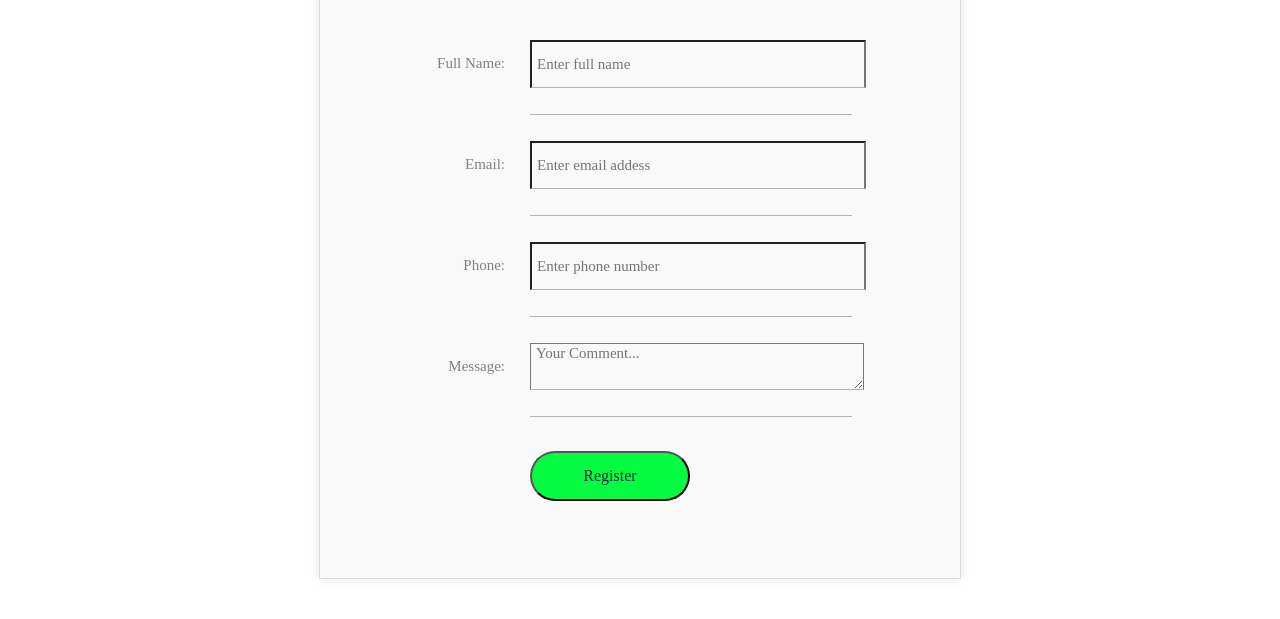
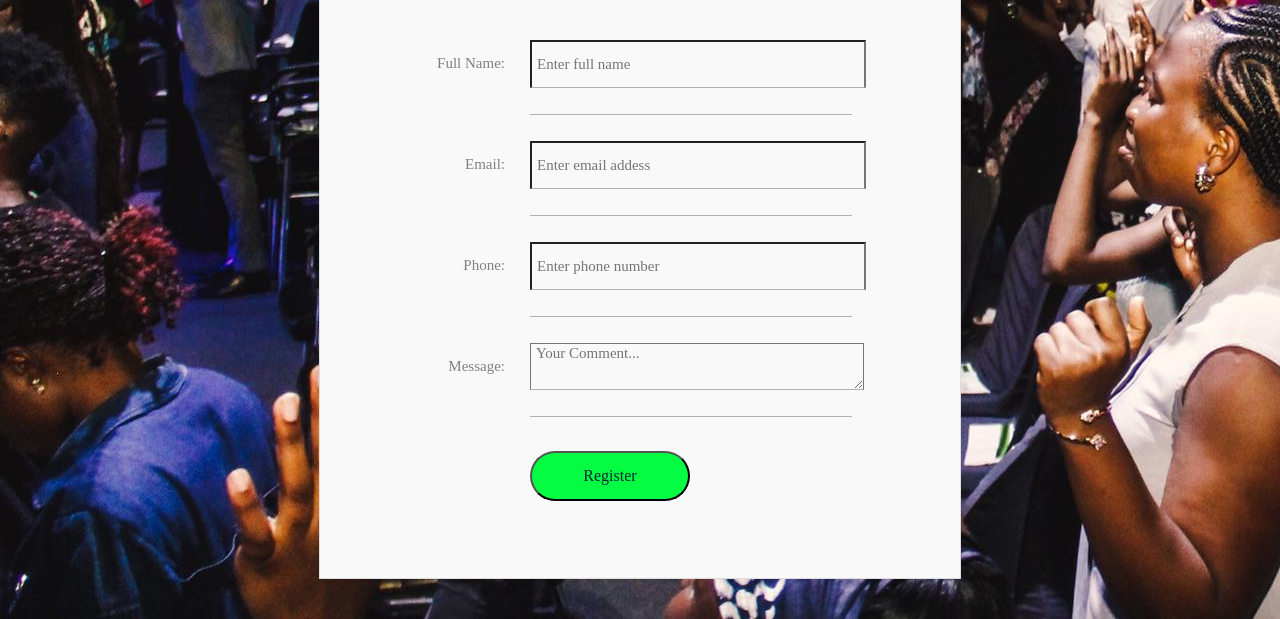
Before and after one commit to Amos-T/PresencePlus, a plain HTML site: page index.html in a window 1280 px wide. Shown: the part 773-1392 px from the top of the page. Drawn offline with Linux system fonts and the light colour scheme.

Commit message:
adding background image

```diff
--- a/style/style.css
+++ b/style/style.css
@@ -1,5 +1,5 @@
 body{
-    background-image: url();
+    background-image: url(../images/eden\ 2.jpg);
     align-items: center;
 }
 
```
